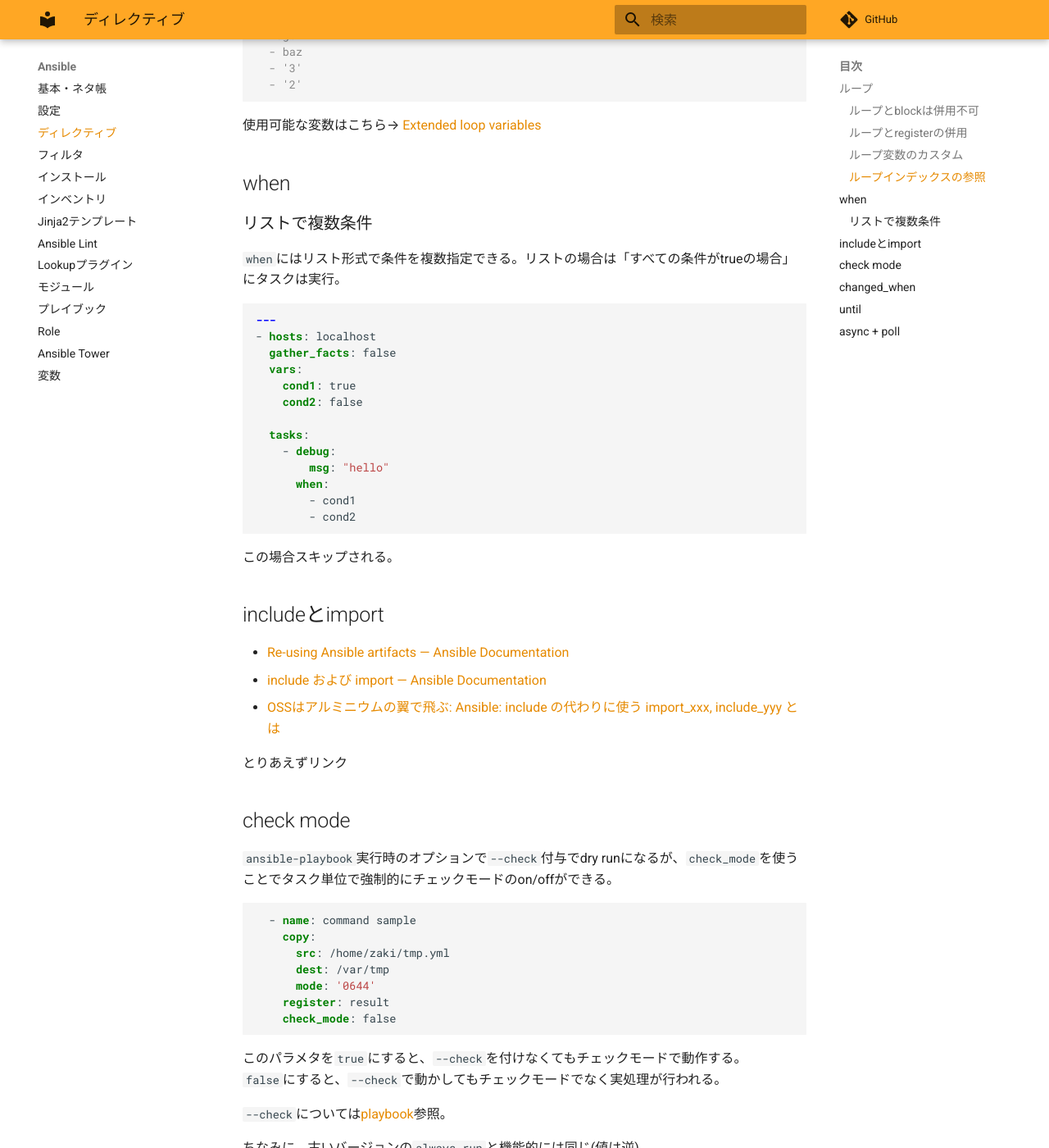
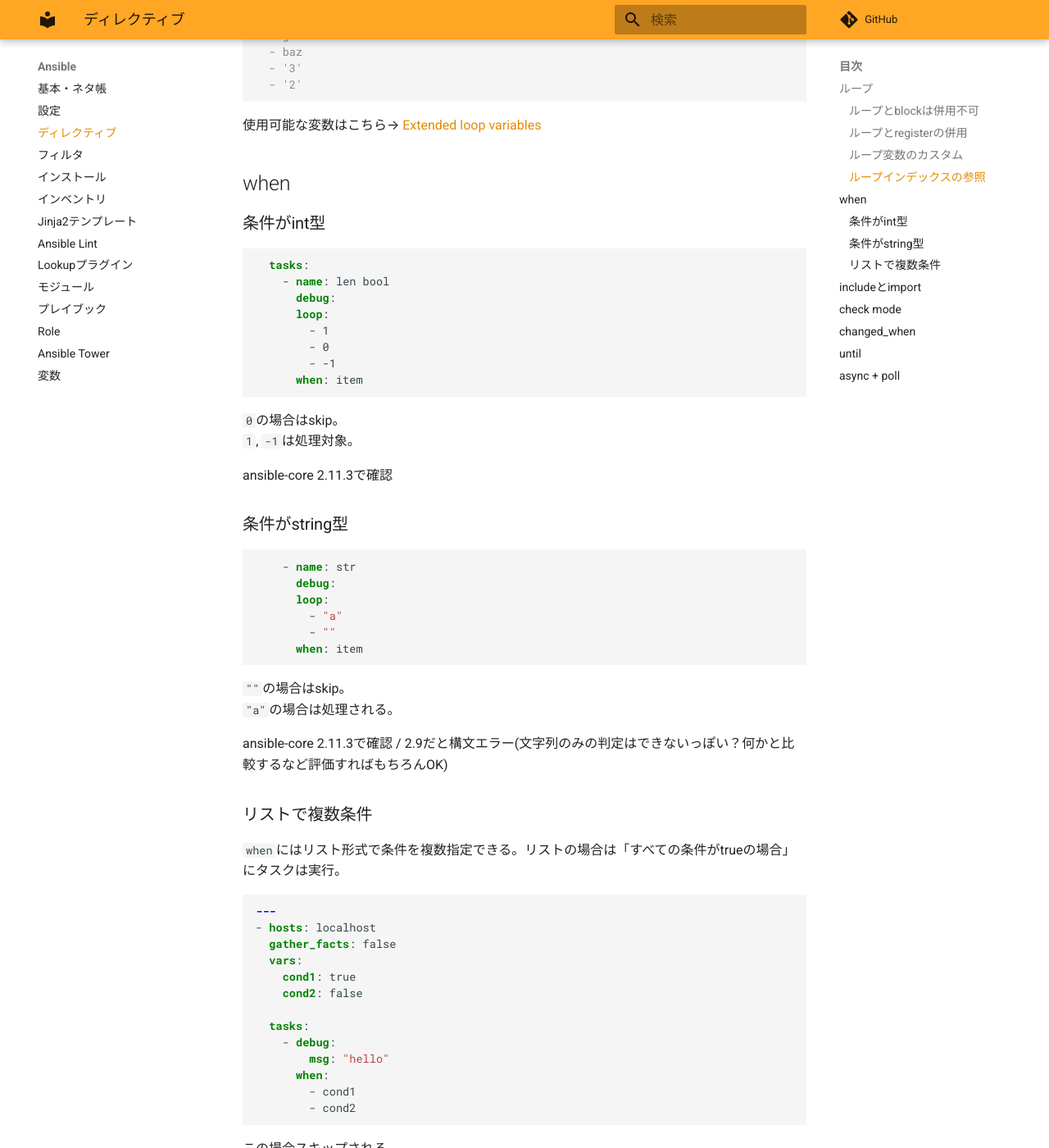
Before and after one commit to zaki-lknr/docs, an MkDocs documentation site: the page built from docs/Ansible/directives.md, in a window 1280 px wide and 1400 px high, scrolled down 3536 px. Shown: the whole window at 82% size. Built offline with MkDocs 1.6.1 and Material for MkDocs 9.7.7, drawn with Linux system fonts in a browser that asks for light colours; comment, search, counter and statistics services are not loaded.

Commit message:
add: ansible/directives: whenの条件の型

````diff
--- a/docs/Ansible/directives.md
+++ b/docs/Ansible/directives.md
@@ -175,6 +175,40 @@ ok: [localhost] => (item=baz) =>
 
 ## when
 
+### 条件がint型
+
+```yml
+  tasks:
+    - name: len bool
+      debug:
+      loop:
+        - 1
+        - 0
+        - -1
+      when: item
+```
+
+`0`の場合はskip。
+`1`, `-1`は処理対象。
+
+ansible-core 2.11.3で確認
+
+### 条件がstring型
+
+```yml
+    - name: str
+      debug:
+      loop:
+        - "a"
+        - ""
+      when: item
+```
+
+`""`の場合はskip。
+`"a"`の場合は処理される。
+
+ansible-core 2.11.3で確認 / 2.9だと構文エラー(文字列のみの判定はできないっぽい？何かと比較するなど評価すればもちろんOK)
+
 ### リストで複数条件
 
 `when`にはリスト形式で条件を複数指定できる。リストの場合は「すべての条件がtrueの場合」にタスクは実行。
````
